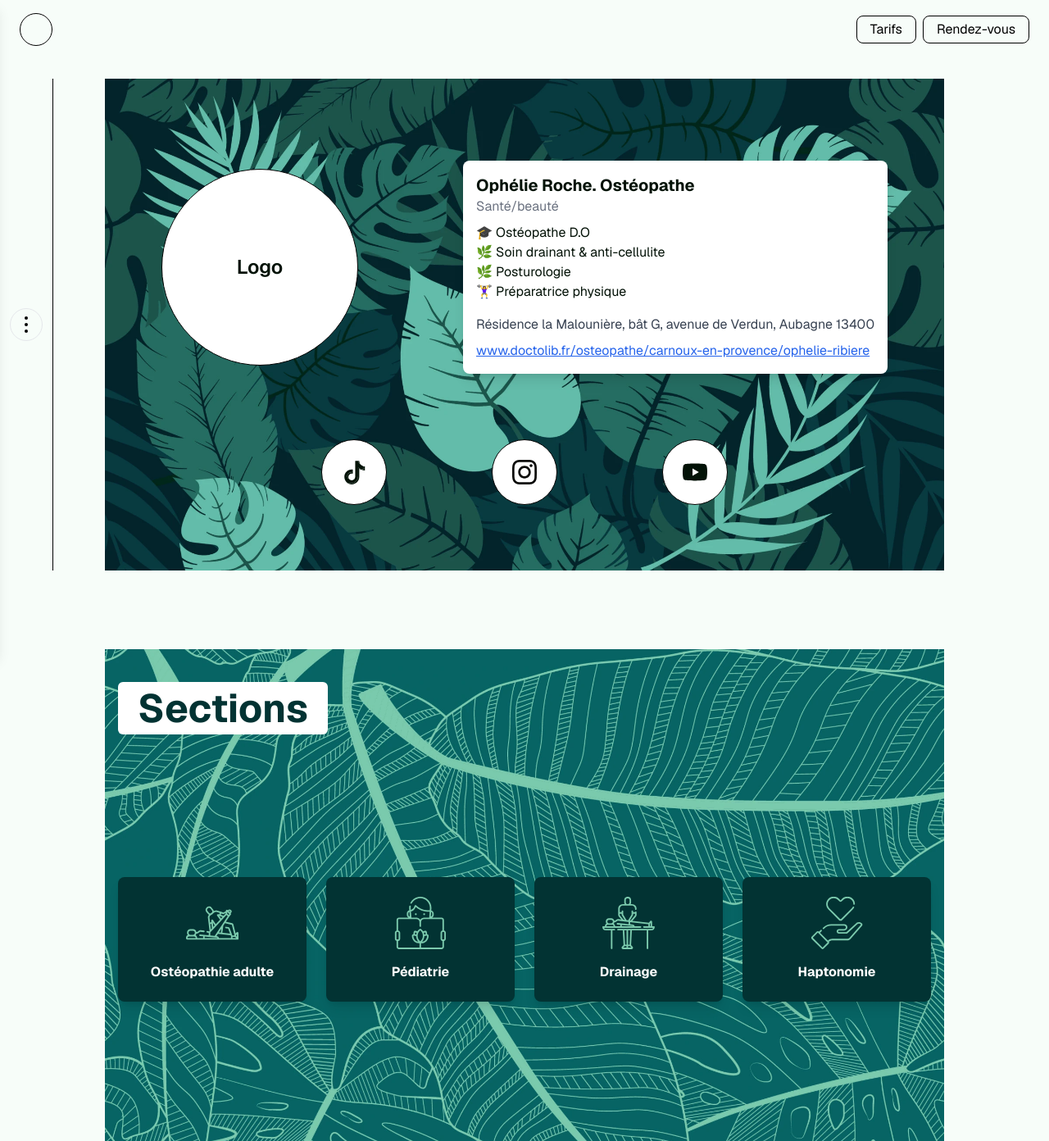
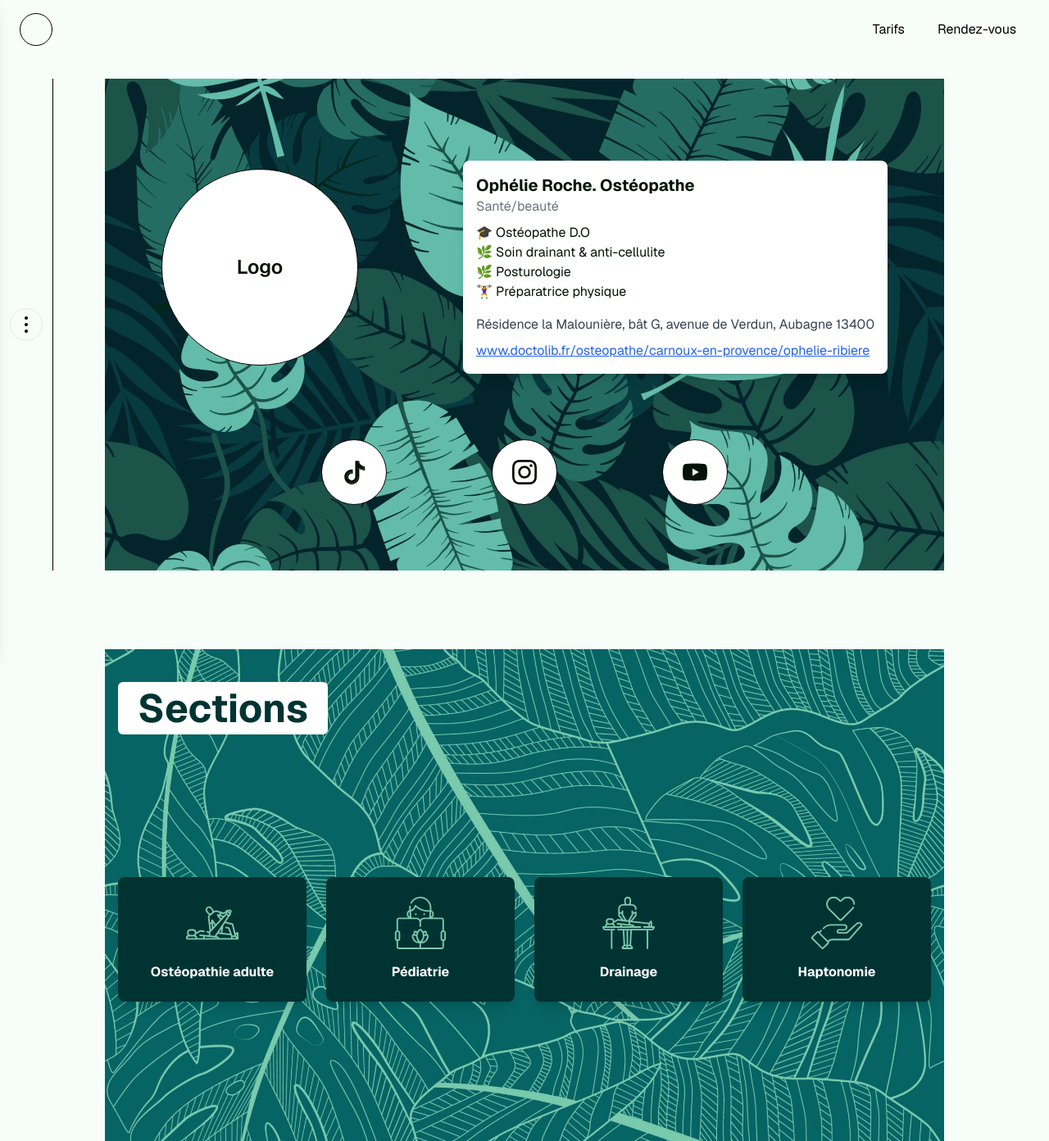
Before and after one commit to Willzebud/willylab, a Next.js app: page / in a window 1280 px wide. Shown: the whole page at 82% size. Built offline with nearby package versions, Linux system fonts and the light colour scheme; a web font is replaced by a local one.

Commit message:
Test image 1.3

```diff
--- a/app/_components/Header.tsx
+++ b/app/_components/Header.tsx
@@ -20,10 +20,10 @@ export const Header = () => {
 
         {/* Boutons Tarifs et Rendez-vous */}
         <div className=" relative flex items-center space-x-2">
-          <div className="h-auto w-auto border border-black px-3 lg:px-4 py-1 rounded-lg cursor-pointer transition hover:border-primary group">
+          <div className="h-auto w-auto px-3 lg:px-4 py-1 rounded-lg cursor-pointer transition hover:border hover:border-primary group">
             <p className="text-black group-hover:text-primary">Tarifs</p>
           </div>
-          <div className="h-auto w-auto border border-black px-3 lg:px-4 py-1 rounded-lg cursor-pointer transition hover:border-primary group">
+          <div className="h-auto w-auto px-3 lg:px-4 py-1 rounded-lg cursor-pointer transition hover:border hover:border-primary group">
             <p className="text-black group-hover:text-primary">Rendez-vous</p>
           </div>
           {/* Cercle avec trois points */}
--- a/app/_components/Hero.tsx
+++ b/app/_components/Hero.tsx
@@ -27,16 +27,14 @@ export const Hero = ({ setHeroHeight, setHeroWidth }: HeroProps) => {
   return (
     <div
       ref={heroRef}
-      className="relative z-0 w-full h-auto mx-auto lg:mt-0 overflow-hidden xl:w-[80%] lg:h-[600px] max-w-[95%]" // Ajustement des largeurs
+      className="relative mt-8 z-0 w-full h-auto mx-auto lg:mt-0 overflow-hidden xl:w-[80%] lg:h-[600px] max-w-[95%]" // Ajustement des largeurs
     >
       {/* Image de fond */}
       <div className="absolute inset-0 h-full w-full z-0 overflow-hidden">
         <Image
           src="/images/Fonds/Fond1.webp"
           alt="Fond coloré avec des dessins de plantes"
-          layout="intrinsic"
-          width={1200} // Tu peux mettre la largeur réelle de ton image
-          height={800} // Idem pour la hauteur
+          fill
           priority
           className="z-0 object-cover"
         />
--- a/app/_components/Sections.tsx
+++ b/app/_components/Sections.tsx
@@ -35,9 +35,7 @@ export const Sections = ({ setHeroHeight, setHeroWidth }: HeroProps) => {
         <Image
           src="/images/Fonds/Fond2.webp"
           alt="Fond coloré avec des dessins de plantes"
-          layout="intrinsic"
-          width={1200} // Tu peux mettre la largeur réelle de ton image
-          height={800} // Idem pour la hauteur
+          fill
           priority
           className="z-0 object-cover"
         />
```
